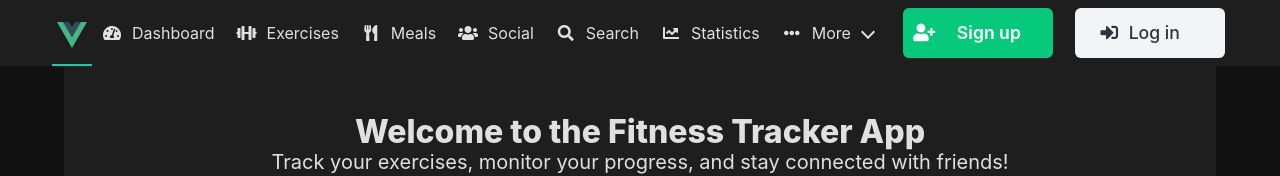
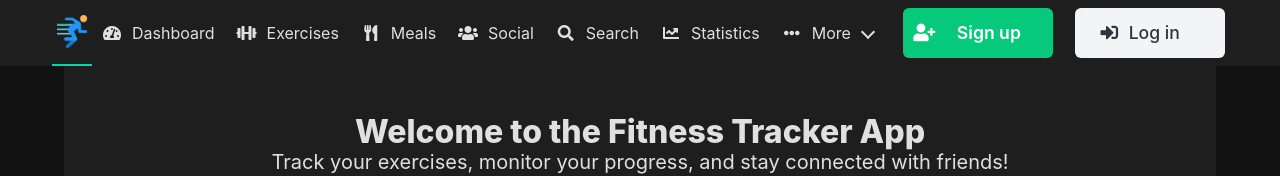
Before and after one commit to ndg8743/WSP-Final-Project-Fall2024, a Vue app in the folder client/: page / in a window 1280 px wide. Shown: the top 176 px of the page. Built offline with nearby package versions, Linux system fonts and the light colour scheme.

Commit message:
feat: new logo

```diff
--- a/client/src/components/NavBar.vue
+++ b/client/src/components/NavBar.vue
@@ -12,7 +12,7 @@ const { isLoggedIn, logout } = getLogin();
     <div class="container">
       <div class="navbar-brand">
         <RouterLink to="/">
-          <img alt="App logo" class="logo" src="@/assets/logo.svg" width="30" height="30" />
+          <img alt="App logo" class="logo" src="@/assets/Logo.png" width="30" height="30" />
         </RouterLink>
 
         <a role="button" class="navbar-burger" aria-label="menu" aria-expanded="false" :class="{ 'is-active': isOpen }"
```
Also changed, not shown: client/src/assets/Logo.png (added).
